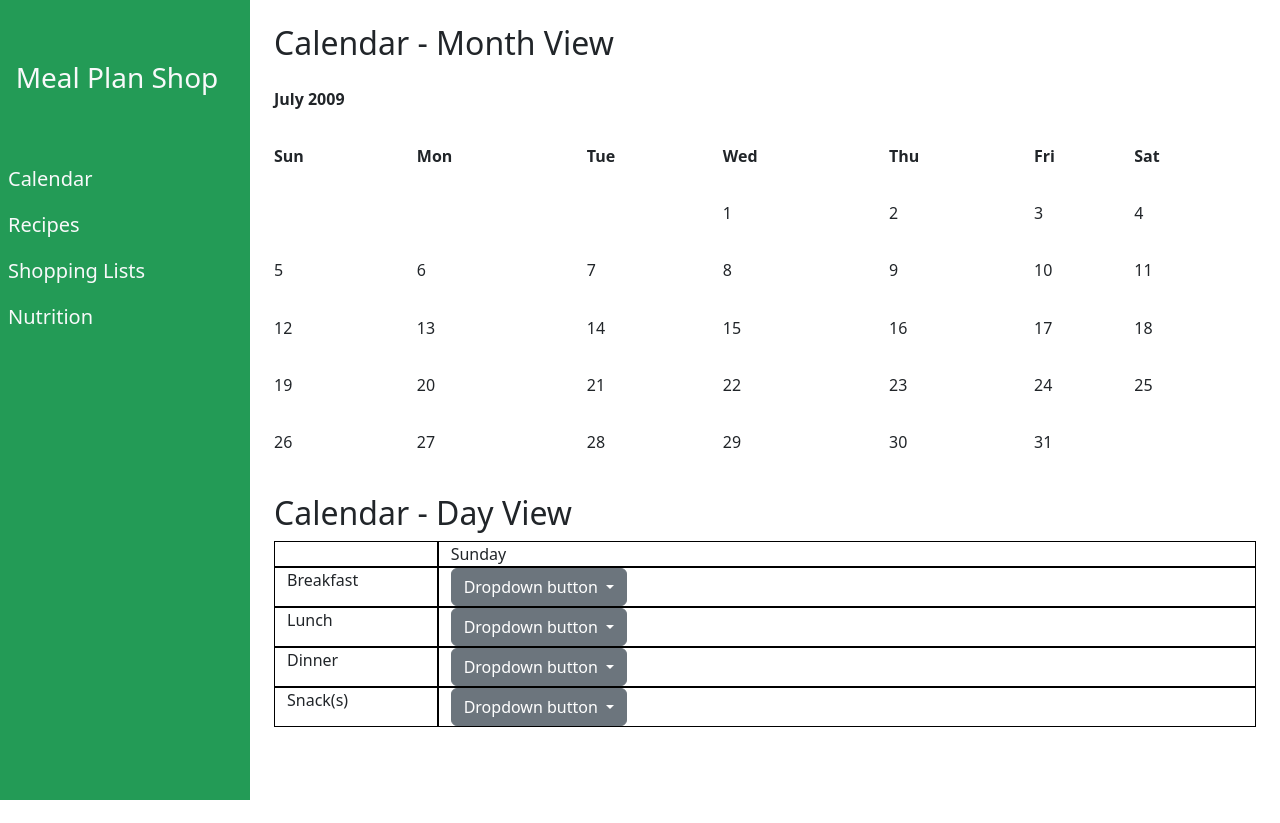
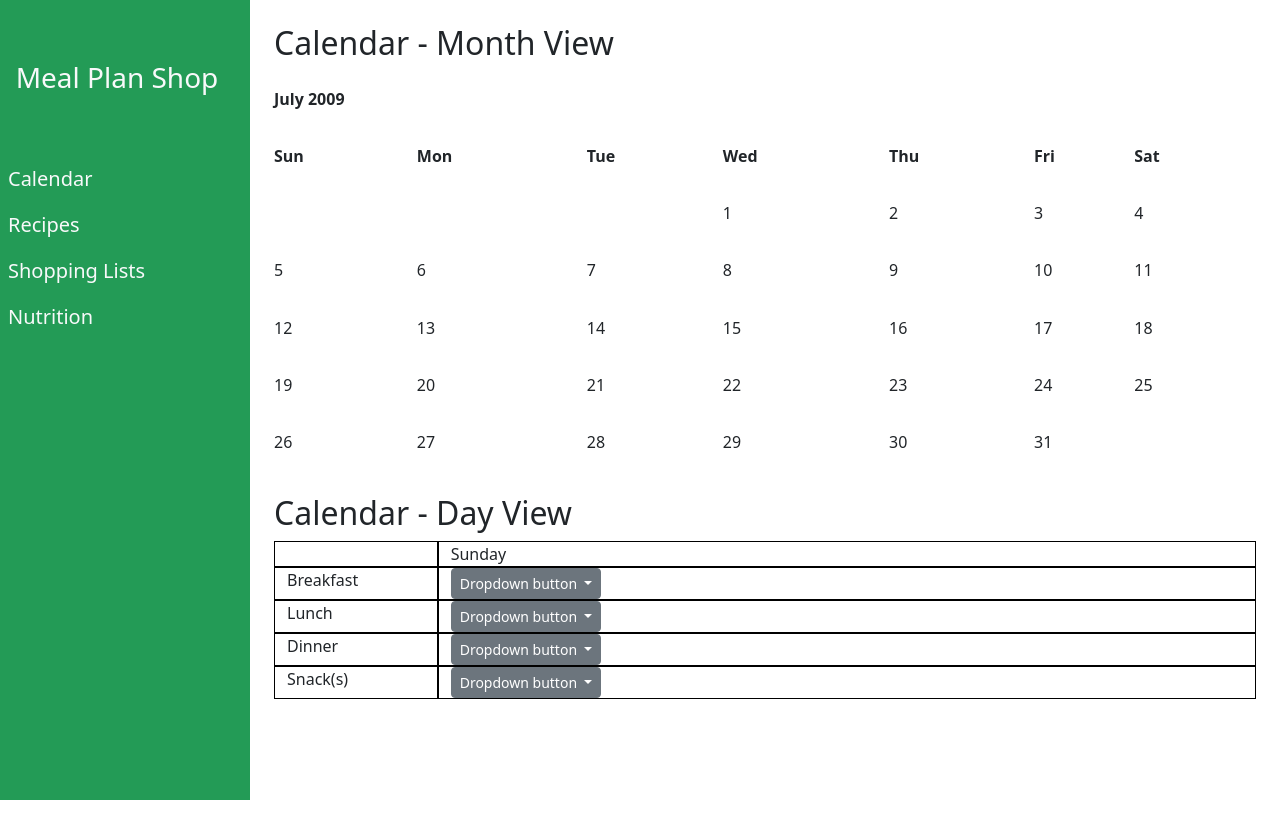
Before and after one commit to leichandra/mealplanshop, a Django app: page /calendar/ in a window 1280 px wide. Before the commit the page ends 800 px from the top, so only its background shows below. Run offline with Django 3.2, Linux system fonts and the light colour scheme; some libraries are stand-ins or nearby versions.

Commit message:
dropdown fixed

```diff
--- a/mealplanshop/static/mealplanshop/style.css
+++ b/mealplanshop/static/mealplanshop/style.css
@@ -85,7 +85,15 @@ body {
     min-width: 900px;
 }
 
+.dropdown-container-cell {
+    overflow: visible;
+}
+
 table.month  {
     width: 100%;
     height: 400px;
 }
+
+.margin-bottom   {
+    height: 100px;
+}
--- a/templates/mealplanshop/calendar.html
+++ b/templates/mealplanshop/calendar.html
@@ -15,9 +15,9 @@
     </div>
     <div class="row calendar-row">
         <div class="col-2 calendar-cell">Breakfast</div>
-        <div class="col-10 calendar-cell">
+        <div class="col-10 calendar-cell dropdown-container-cell" style="overflow: visible;">
             <div class="dropdown">
-                <button class="btn btn-secondary dropdown-toggle" type="button" id="dropdownMenuButton1" data-bs-toggle="dropdown" aria-expanded="false">
+                <button class="btn btn-secondary btn-sm dropdown-toggle" type="button" id="dropdownMenuButton1" data-bs-toggle="dropdown" aria-expanded="false">
                     Dropdown button
                 </button>
                 <ul class="dropdown-menu" aria-labelledby="dropdownMenuButton1">
@@ -30,12 +30,12 @@
     </div>
     <div class="row calendar-row">
         <div class="col-2 calendar-cell">Lunch</div>
-        <div class="col-10 calendar-cell">
+        <div class="col-10 calendar-cell dropdown-container-cell" style="overflow: visible;">
             <div class="dropdown">
-                <button class="btn btn-secondary dropdown-toggle" type="button" id="dropdownMenuButton2" data-bs-toggle="dropdown" aria-expanded="false">
+                <button class="btn btn-secondary btn-sm dropdown-toggle" type="button" id="dropdownMenuButton1" data-bs-toggle="dropdown" aria-expanded="false">
                     Dropdown button
                 </button>
-                <ul class="dropdown-menu" aria-labelledby="dropdownMenuButton2">
+                <ul class="dropdown-menu" aria-labelledby="dropdownMenuButton1">
                     <li><a class="dropdown-item" href="#">Action</a></li>
                     <li><a class="dropdown-item" href="#">Another action</a></li>
                     <li><a class="dropdown-item" href="#">Something else here</a></li>
@@ -45,12 +45,12 @@
     </div>
     <div class="row calendar-row">
         <div class="col-2 calendar-cell">Dinner</div>
-        <div class="col-10 calendar-cell">
+        <div class="col-10 calendar-cell dropdown-container-cell" style="overflow: visible;">
             <div class="dropdown">
-                <button class="btn btn-secondary dropdown-toggle" type="button" id="dropdownMenuButton3" data-bs-toggle="dropdown" aria-expanded="false">
+                <button class="btn btn-secondary btn-sm dropdown-toggle" type="button" id="dropdownMenuButton1" data-bs-toggle="dropdown" aria-expanded="false">
                     Dropdown button
                 </button>
-                <ul class="dropdown-menu" aria-labelledby="dropdownMenuButton3">
+                <ul class="dropdown-menu" aria-labelledby="dropdownMenuButton1">
                     <li><a class="dropdown-item" href="#">Action</a></li>
                     <li><a class="dropdown-item" href="#">Another action</a></li>
                     <li><a class="dropdown-item" href="#">Something else here</a></li>
@@ -60,12 +60,12 @@
     </div>
     <div class="row calendar-row">
         <div class="col-2 calendar-cell">Snack(s)</div>
-        <div class="col-10 calendar-cell">
+        <div class="col-10 calendar-cell dropdown-container-cell" style="overflow: visible;">
             <div class="dropdown">
-                <button class="btn btn-secondary dropdown-toggle" type="button" id="dropdownMenuButton4" data-bs-toggle="dropdown" aria-expanded="false">
+                <button class="btn btn-secondary btn-sm dropdown-toggle" type="button" id="dropdownMenuButton1" data-bs-toggle="dropdown" aria-expanded="false">
                     Dropdown button
                 </button>
-                <ul class="dropdown-menu" aria-labelledby="dropdownMenuButton4">
+                <ul class="dropdown-menu" aria-labelledby="dropdownMenuButton1">
                     <li><a class="dropdown-item" href="#">Action</a></li>
                     <li><a class="dropdown-item" href="#">Another action</a></li>
                     <li><a class="dropdown-item" href="#">Something else here</a></li>
@@ -75,6 +75,9 @@
     </div>
 </div>
 
+<div class="margin-bottom">
+</div>
+
 
 
 
```
